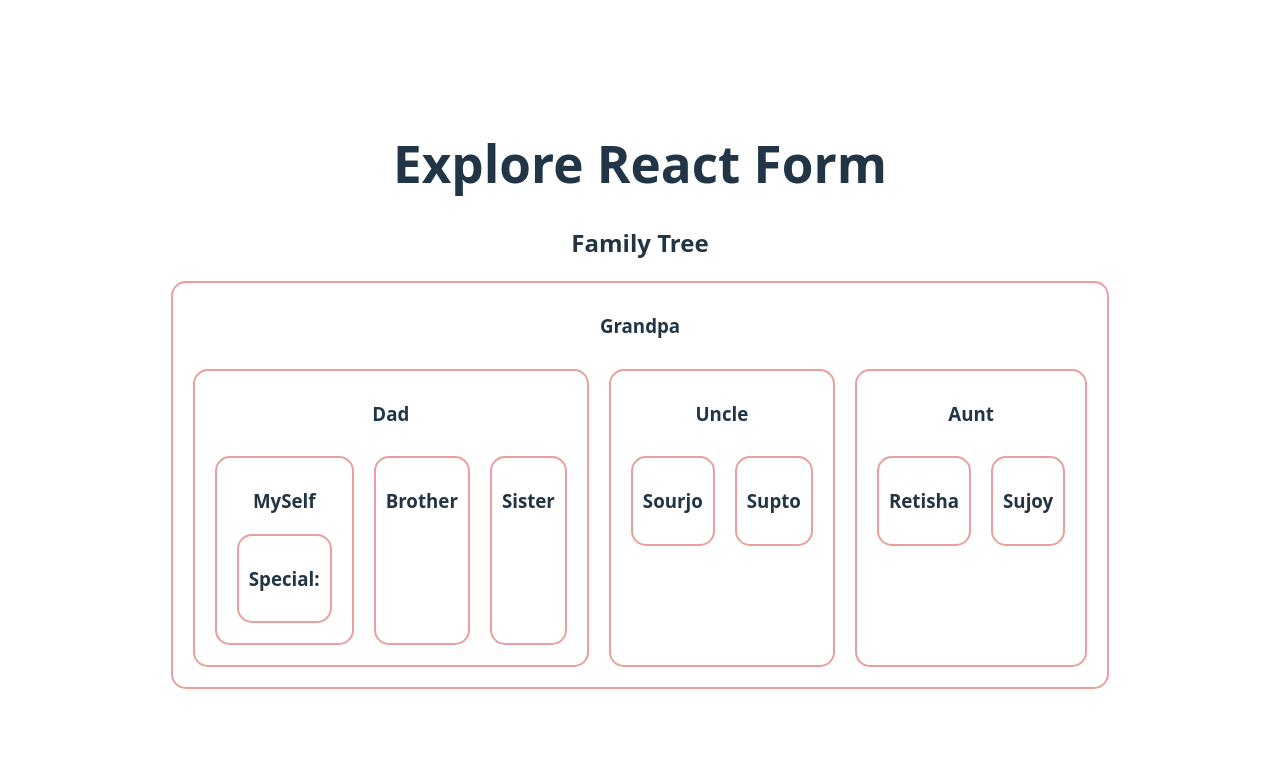
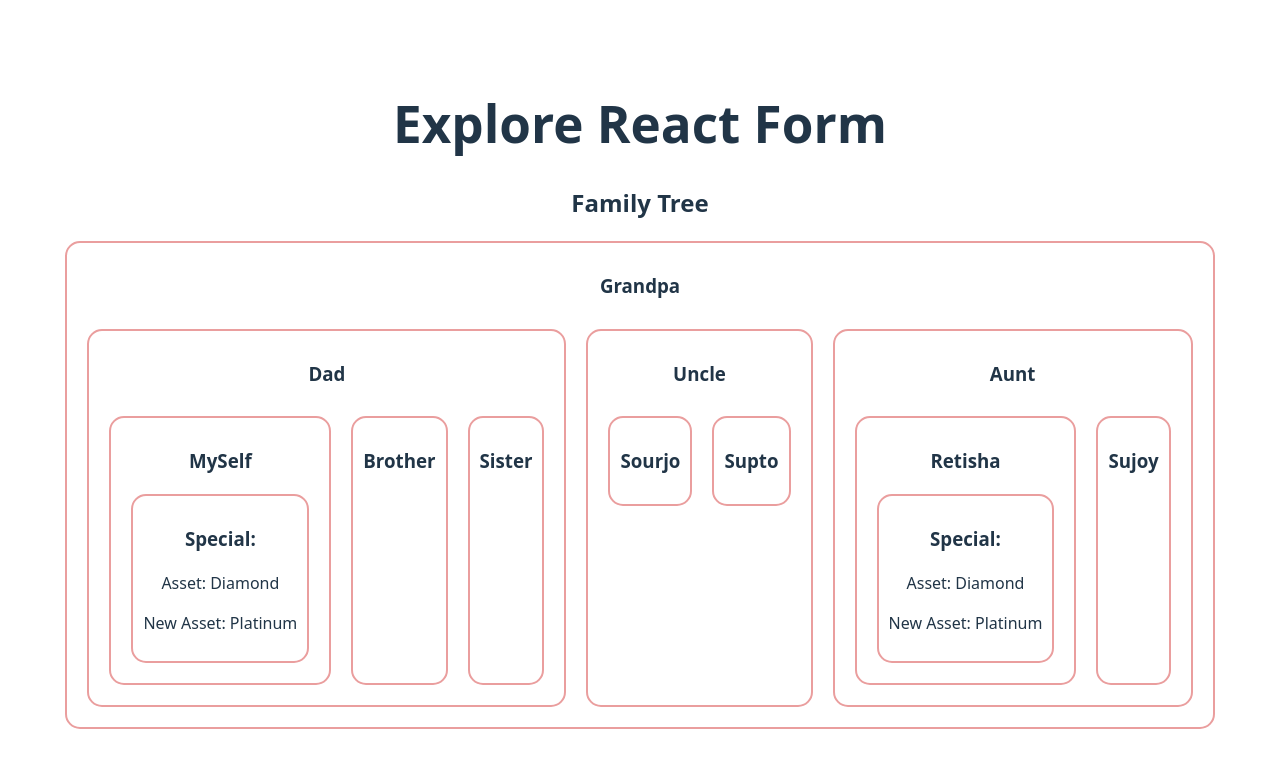
Before and after one commit to ArnavHD/working-with-data-in-react, a React (Vite) app: page / in a window 1280 px wide. Shown: the top 768 px of the page. Built offline with nearby package versions, Linux system fonts and the light colour scheme.

Commit message:
Used context api to remove hassel of prop drilling

```diff
--- a/src/App.jsx
+++ b/src/App.jsx
@@ -22,6 +22,7 @@
 
       {/* <ProductManagement></ProductManagement> */}
 
+
       <FamilyTree></FamilyTree>
 
     </>
--- a/src/Components/FamilyTree/Aunt.jsx
+++ b/src/Components/FamilyTree/Aunt.jsx
@@ -1,12 +1,12 @@
 import React from 'react';
 import Cousine from './Cousine';
 
-const Aunt = () => {
+const Aunt = ({ asset }) => {
     return (
         <div>
             <h3>Aunt</h3>
             <section className='flex'>
-                <Cousine name="Retisha"></Cousine>
+                <Cousine asset={asset} name="Retisha"></Cousine>
                 <Cousine name="Sujoy"></Cousine>
             </section>
         </div>
--- a/src/Components/FamilyTree/Cousine.jsx
+++ b/src/Components/FamilyTree/Cousine.jsx
@@ -1,9 +1,13 @@
 import React from 'react';
+import Special from './Special';
 
-const Cousine = ({name}) => {
+const Cousine = ({ name, asset }) => {
     return (
         <div>
             <h3>{name}</h3>
+            {
+                name === "Retisha" && <Special asset={asset}></Special>
+            }
         </div>
     );
 };
--- a/src/Components/FamilyTree/Dad.jsx
+++ b/src/Components/FamilyTree/Dad.jsx
@@ -3,12 +3,12 @@
 import Brother from './Brother';
 import Sister from './Sister';
 
-const Dad = () => {
+const Dad = ({ asset }) => {
     return (
         <div>
             <h3>Dad</h3>
             <section className='flex'>
-                <MySelf></MySelf>
+                <MySelf asset={asset}></MySelf>
                 <Brother></Brother>
                 <Sister></Sister>
             </section>
--- a/src/Components/FamilyTree/FamilyTree.jsx
+++ b/src/Components/FamilyTree/FamilyTree.jsx
@@ -1,17 +1,23 @@
-import React from 'react';
+import React, { createContext } from 'react';
 import Grandpa from './Grandpa';
 import './FamilyTree.css'
+
+export const AssetContext = createContext('');
 
 const FamilyTree = () => {
 
     // ancestors দের থেকে asset ধাপে ধাপে সন্তান এর কাছে যায়। একে বলে Prop drilling.
-    //const asset = "Diamond";
+
+    const asset = "Diamond";
+    const newAsset = "Platinum";
 
 
     return (
         <div className='family-tree'>
             <h2>Family Tree</h2>
-            <Grandpa></Grandpa>
+            <AssetContext.Provider value={newAsset} >
+                <Grandpa asset={asset}></Grandpa>
+            </AssetContext.Provider>
         </div>
     );
 };
--- a/src/Components/FamilyTree/Grandpa.jsx
+++ b/src/Components/FamilyTree/Grandpa.jsx
@@ -3,14 +3,14 @@
 import Uncle from './Uncle';
 import Aunt from './Aunt';
 
-const Grandpa = () => {
+const Grandpa = ({ asset }) => {
     return (
         <div>
             <h3>Grandpa</h3>
             <section className='flex'>
-            <Dad></Dad>
+                <Dad asset={asset}></Dad>
             <Uncle></Uncle>
-            <Aunt></Aunt>
+                <Aunt asset={asset}></Aunt>
             </section>
         </div>
     );
--- a/src/Components/FamilyTree/MySelf.jsx
+++ b/src/Components/FamilyTree/MySelf.jsx
@@ -1,11 +1,11 @@
 import React from 'react';
 import Special from './Special';
 
-const MySelf = () => {
+const MySelf = ({ asset }) => {
     return (
         <div>
             <h3>MySelf</h3>
-            <Special></Special>
+            <Special asset={asset}></Special>
         </div>
     );
 };
--- a/src/Components/FamilyTree/Special.jsx
+++ b/src/Components/FamilyTree/Special.jsx
@@ -1,9 +1,15 @@
-import React from 'react';
+import React, { useContext } from 'react';
+import { AssetContext } from './FamilyTree';
 
-const Special = ({name}) => {
+const Special = ({ name, asset }) => {
+    const newAsset = useContext(AssetContext);
+    console.log("New asset:", newAsset);
+
     return (
         <div>
             <h3>Special: {name}</h3>
+            <p>Asset: {asset}</p>
+            <p>New Asset: {newAsset}</p>
         </div>
     );
 };
```
